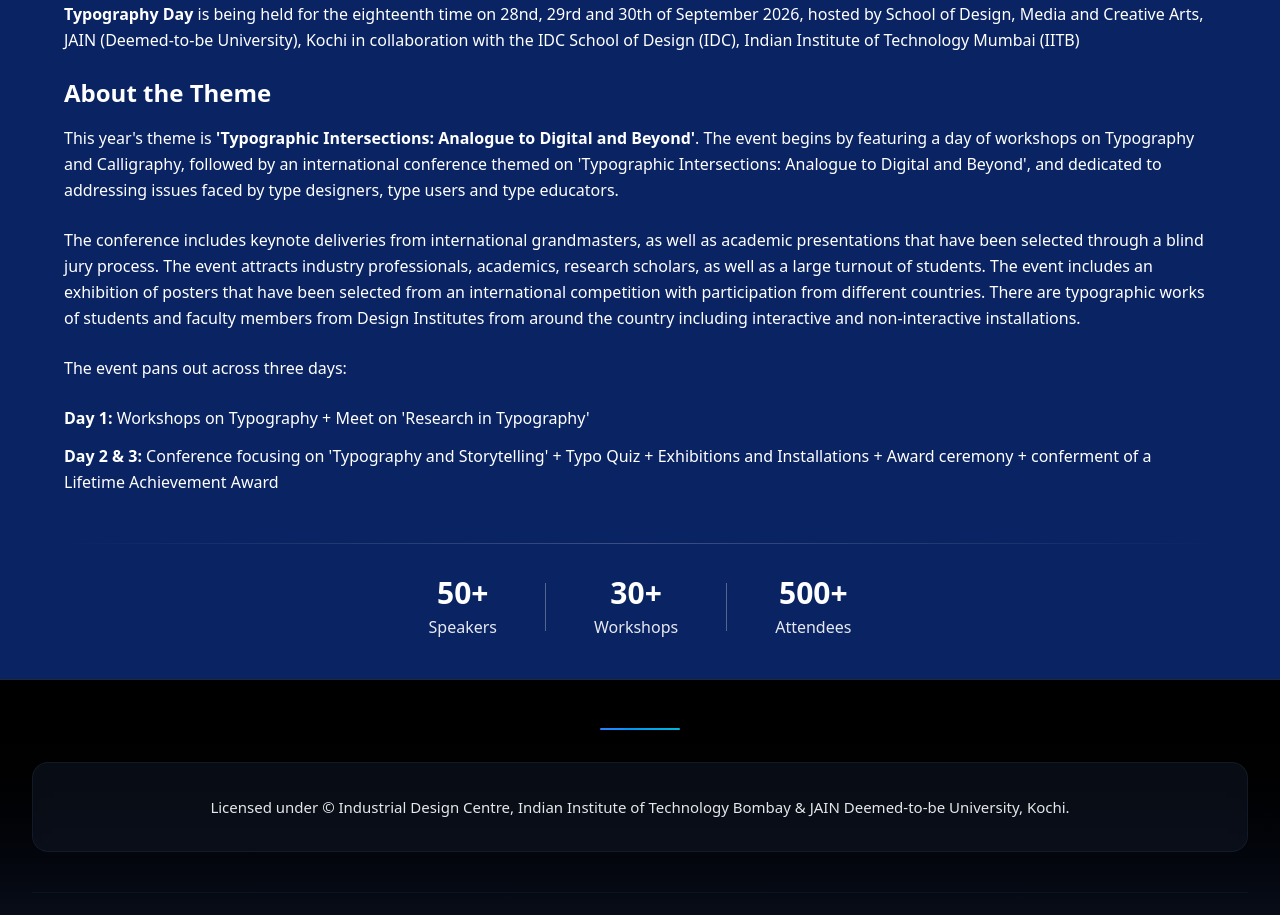
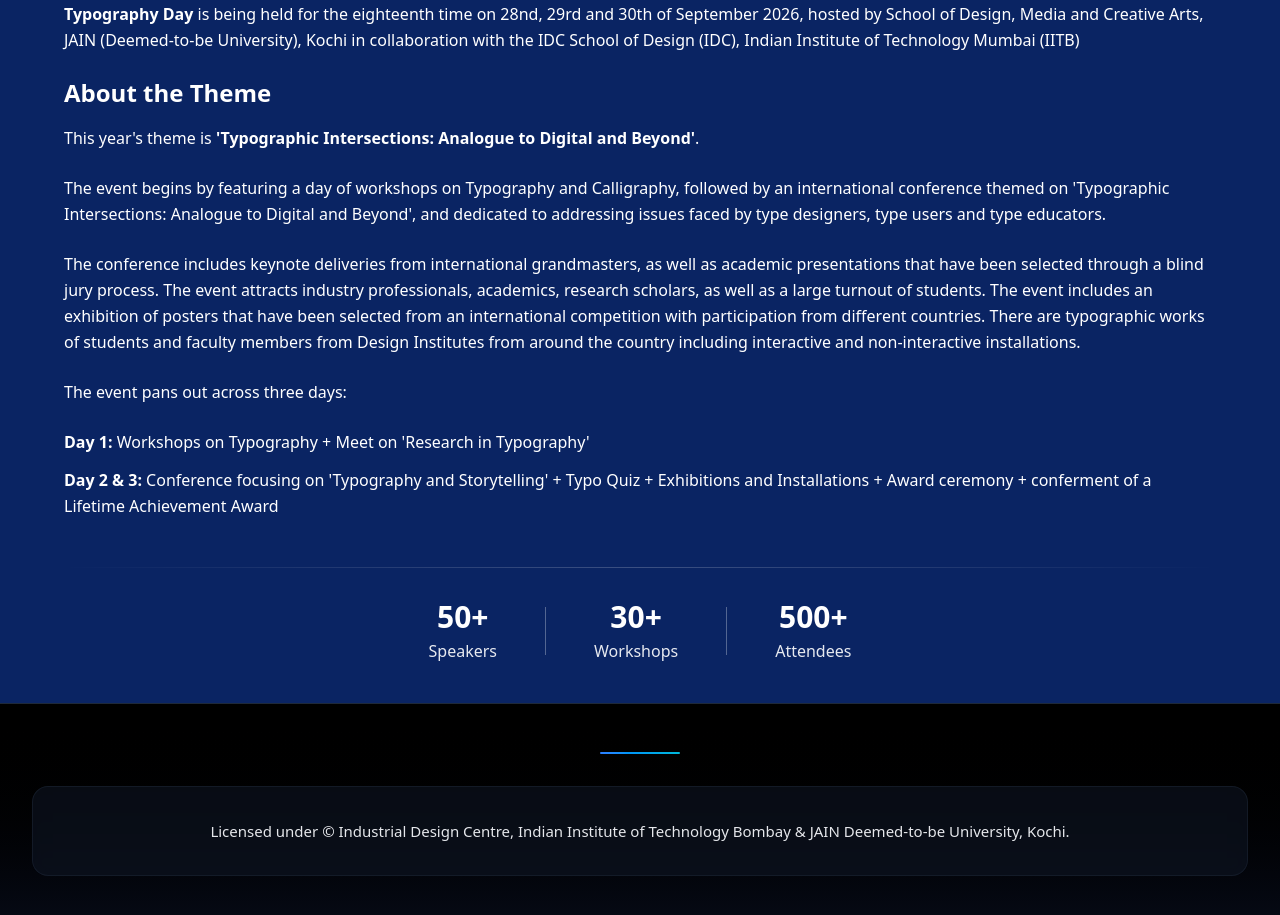
Before and after one commit to mnihadc/DesignProJain, a React (Vite) app in the folder Client/: page / in a window 1280 px wide. Shown: the part 800-1715 px from the top of the page. Built offline with nearby package versions, Linux system fonts and the light colour scheme.

Commit message:
about page minor ui update

```diff
--- a/Client/src/pages/About.tsx
+++ b/Client/src/pages/About.tsx
@@ -10,7 +10,6 @@ const AboutSection = () => {
             2026, hosted by School of Design, Media and Creative Arts, JAIN
             (Deemed-to-be University), Kochi in collaboration with the IDC
             School of Design (IDC), Indian Institute of Technology Mumbai (IITB)
-
           </p>
 
           {/* About the Theme */}
@@ -23,7 +22,10 @@ const AboutSection = () => {
             <strong className="font-semibold">
               'Typographic Intersections: Analogue to Digital and Beyond'
             </strong>
-            . The event begins by featuring a day of workshops on Typography and
+            .
+          </p>
+          <p className="text-sm leading-relaxed sm:text-base sm:leading-relaxed md:text-[15px] lg:text-base lg:leading-relaxed mb-4 sm:mb-5 md:mb-6">
+            The event begins by featuring a day of workshops on Typography and
             Calligraphy, followed by an international conference themed on
             'Typographic Intersections: Analogue to Digital and Beyond', and
             dedicated to addressing issues faced by type designers, type users
```
